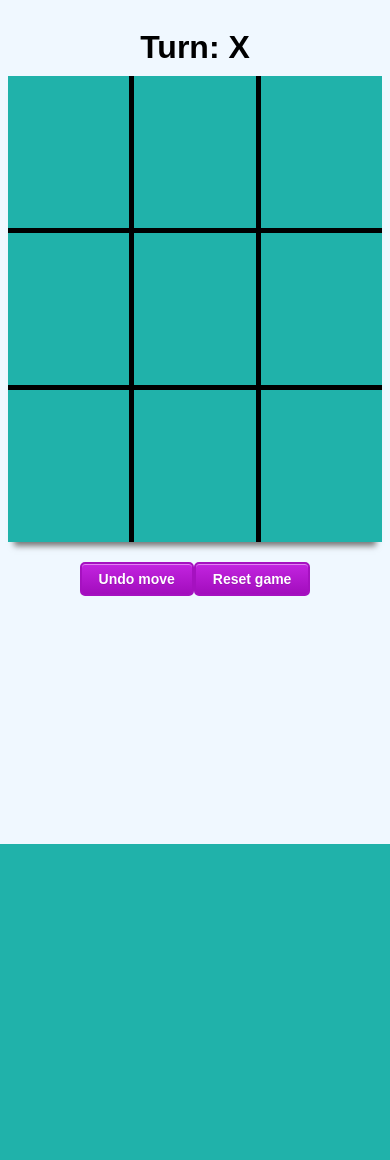
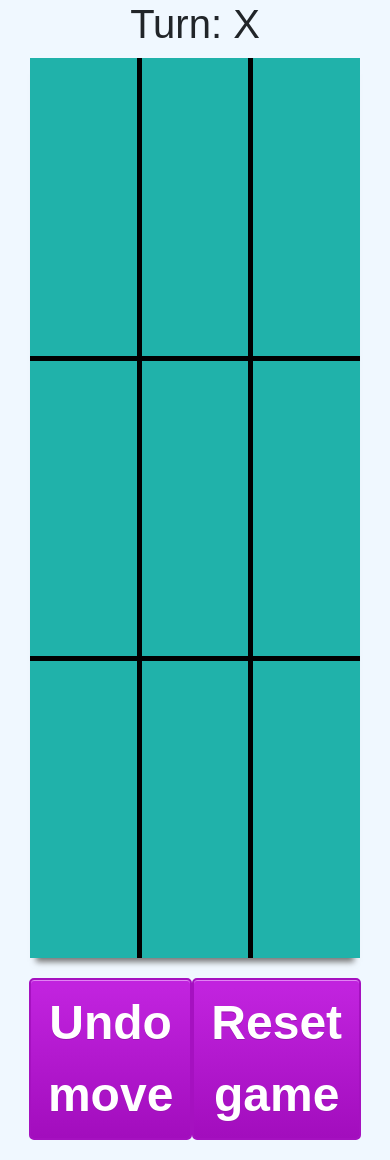
Before and after one commit to torerik123/tictactoe, a Flask app: page / in a window 390 px wide. Before the commit the page ends 844 px from the top, so only its background shows below. Run offline with Flask 2, Linux system fonts and the light colour scheme; some libraries are stand-ins or nearby versions.

Commit message:
media queries

```diff
--- a/static/styles.css
+++ b/static/styles.css
@@ -2,11 +2,12 @@ table {
     border-collapse: collapse;
     border-style:hidden;
 }
+
 td {
     border: 1px solid black;
     border-width:thick;
-    width: 150px;
-    height: 150px;
+    width: 10em;
+    height: 10em;
     font-size: 30px;
     text-align: center;
 }
@@ -15,6 +16,11 @@ td {
     font-size: 80px;
     font-family:cursive;
     font-weight:200;
+}
+
+.board {
+    display: flex;
+    justify-content: center;
 }
 
 .board-bg {
@@ -57,6 +63,12 @@ body {
     background-color:#F0F8FF;
 }
 
+#body {
+    display: flex;
+    flex-direction: column;
+    justify-content:center;
+}
+
 .myButton {
     box-shadow:inset 0px 1px 0px 0px #e184f3;
     background:linear-gradient(to bottom, #c123de 5%, #a20dbd 100%);
@@ -67,7 +79,7 @@ body {
     cursor:pointer;
     color:#ffffff;
     font-family:Arial;
-    font-size:14px;
+    font-size:3em;
     font-weight:bold;
     padding:7px 17px;
     text-decoration:none;
@@ -86,3 +98,42 @@ body {
     font-family:sans-serif;
     margin-bottom: 10px;
 }
+
+/* Small devices (landscape phones, 576px and up) */
+@media (min-width: 576px) {
+    td {
+        width: 8em;
+        height: 8em;
+    }
+}
+
+/* Medium devices (tablets, 768px and up) */
+@media (min-width: 768px) {
+    .myButton {
+        font-size: 2em;
+    }
+}
+
+/* Large devices (desktops, 992px and up) */
+@media (min-width: 992px) {
+    .myButton {
+        font-size: 2em;
+    }
+
+    td {
+        width: 5em;
+        height: 5em;
+    }
+ }
+
+/* Extra large devices (large desktops, 1200px and up) */
+@media (min-width: 1200px) {
+    .myButton {
+        font-size: 1em;
+    }
+
+    td {
+        width: 5em;
+        height: 5em;
+    }
+ }
--- a/templates/game.html
+++ b/templates/game.html
@@ -2,10 +2,11 @@
 <html>
     <head>
         <title>Tic Tac Toe</title>
+        <link rel="stylesheet" href="https://stackpath.bootstrapcdn.com/bootstrap/4.3.1/css/bootstrap.min.css" integrity="sha384-ggOyR0iXCbMQv3Xipma34MD+dH/1fQ784/j6cY/iJTQUOhcWr7x9JvoRxT2MZw1T" crossorigin="anonymous">
         <link href="/static/styles.css" rel="stylesheet">
     </head>
 
-    <body>
+    <body id="body" class="container-fluid">
         <!--Display winner/turn-->
         <div class="container">
             <h1 class="winner">
@@ -24,9 +25,9 @@
         </div>
 
         <!--Game Board-->
-        <div class="container">
-            <div class="board-bg">
-                <table>
+        <div class="container-fluid">
+            <div class="board">
+                <table class="board-bg">
                     {% for i in range(3) %}
                         <tr>
                             {% for j in range(3) %}
```
